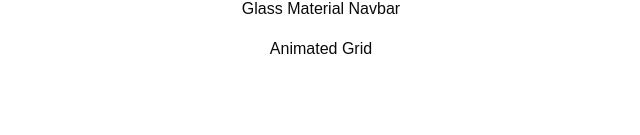
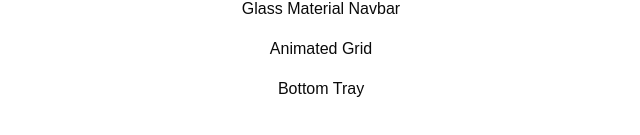
Before and after one commit to Ayusht0mar/components, a Next.js app: page / in a window 1280 px wide. Shown: the part 259-394 px from the top of the page, without its empty margins (319-959 px from the left). Built offline with nearby package versions, Linux system fonts and the light colour scheme.

Commit message:
Bottom Tray added

```diff
--- a/src/app/page.tsx
+++ b/src/app/page.tsx
@@ -30,6 +30,11 @@ export default function Home() {
           >
             Animated Grid
           </Link>
+          <Link
+            href="/bottomtray/"
+          >
+            Bottom Tray
+          </Link>
       </div>
     </div>
   );
```
